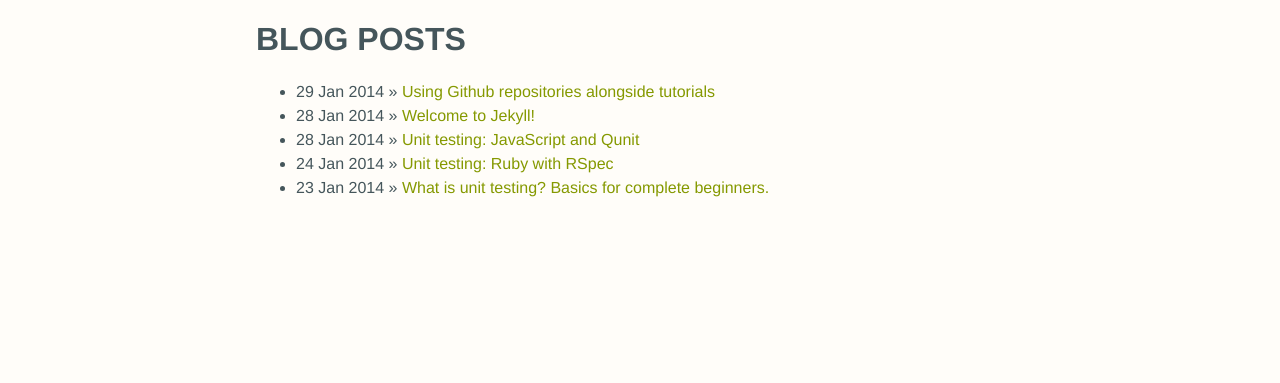
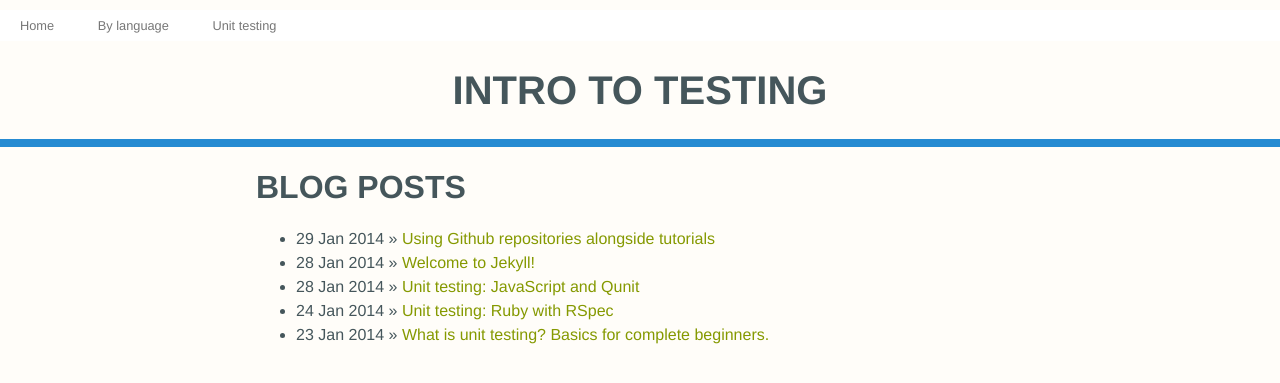
Before and after one commit to feministy/testing, a Jekyll site: the page built from index.html, in a window 1280 px wide. Shown: the top 383 px of the page. Built offline with Jekyll 4.4.1, drawn with Linux system fonts in a browser that asks for light colours; Markdown is read by kramdown in place of the engine named in the settings.

Commit message:
post and default layout are pretty now

```diff
--- a/_layouts/default.html
+++ b/_layouts/default.html
@@ -12,26 +12,39 @@
         <!-- Custom CSS -->
         <link rel="stylesheet" href="{{ site.baseurl }}/stylesheets/pure.css">
         <link rel="stylesheet" href="{{ site.baseurl }}/stylesheets/main.css">
+        <link rel="stylesheet" href="{{ site.baseurl }}/stylesheets/font-awesome.min.css">
 
     </head>
     <body>
 
       <div class="pure-g">
         <div class="pure-u-1">
-          <!-- nav menu -->
+          <div class="nav">
+            <div class="pure-menu pure-menu-open pure-menu-horizontal">
+              <ul>
+                <li><a href="/">Home</a></li>
+                <li><a href="/languages">By language</a></li>
+                <li><a href="/unit">Unit testing</a></li>
+              </ul>
+            </div>
+          </div>
         </div>
       </div>
 
       <div class="pure-g">
         <div class="pure-u-1">
-          <!-- pretty header of sorts -->
+          <div class="header">
+            <h1>{{ page.title }}</h1>
+          </div>
         </div>
       </div>
 
       <div class="pure-g">
         <div class="pure-u-1-5"></div>
         <div class="pure-u-3-5">
-          {{content}}
+          <div class="content">
+            {{content}}
+          </div>
         </div>
         <div class="pure-u-1-5"></div>
       </div>
```
Also changed, not shown: _layouts/post.html (+5 -3 lines).
